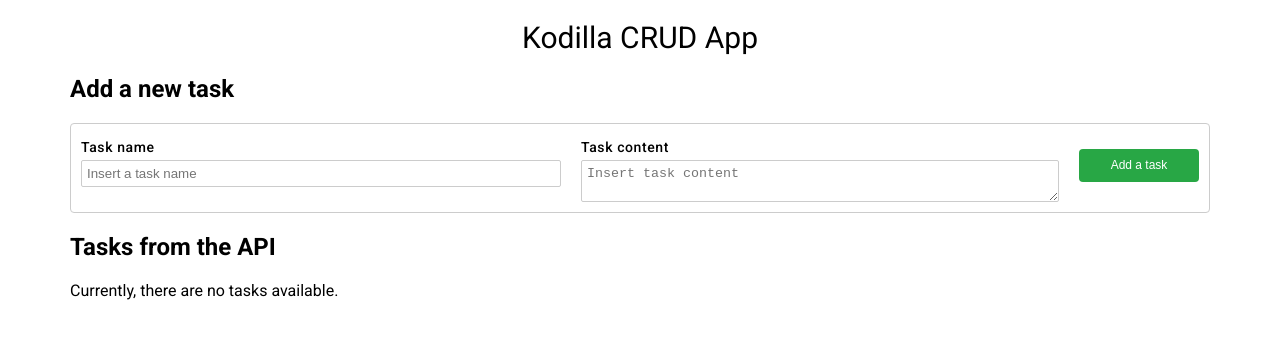
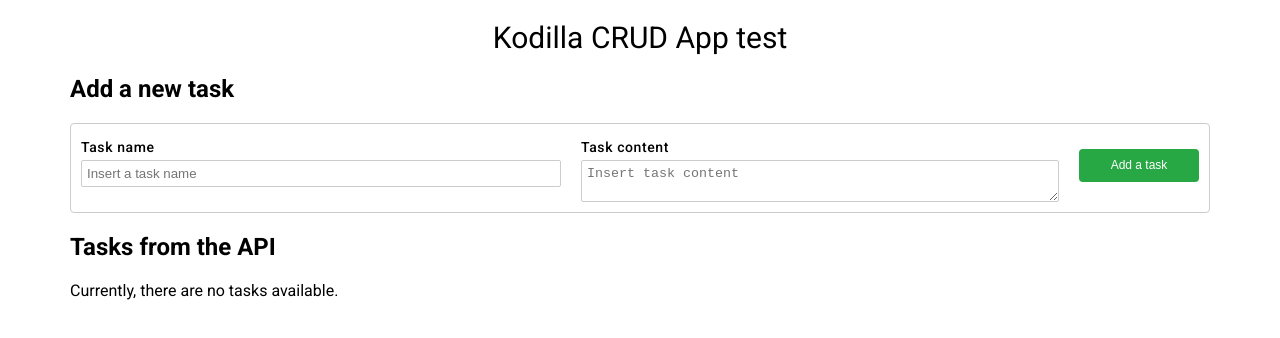
Before and after one commit to kubasok/kubasok.github.io, a plain HTML site: page index.html in a window 1280 px wide. Drawn offline with Linux system fonts and the light colour scheme; no server answers.

Commit message:
Update index.html

```diff
--- a/index.html
+++ b/index.html
@@ -8,7 +8,7 @@
   <link href="https://fonts.googleapis.com/css?family=Roboto:400,400i,500,500i,700,700i&subset=latin-ext" rel="stylesheet">
 </head>
 <body>
-<h1 class="kodilla-heading kodilla-heading--main">Kodilla CRUD App</h1>
+<h1 class="kodilla-heading kodilla-heading--main">Kodilla CRUD App test</h1>
 
 <main class="crud container">
   <section class="datatable">
```
